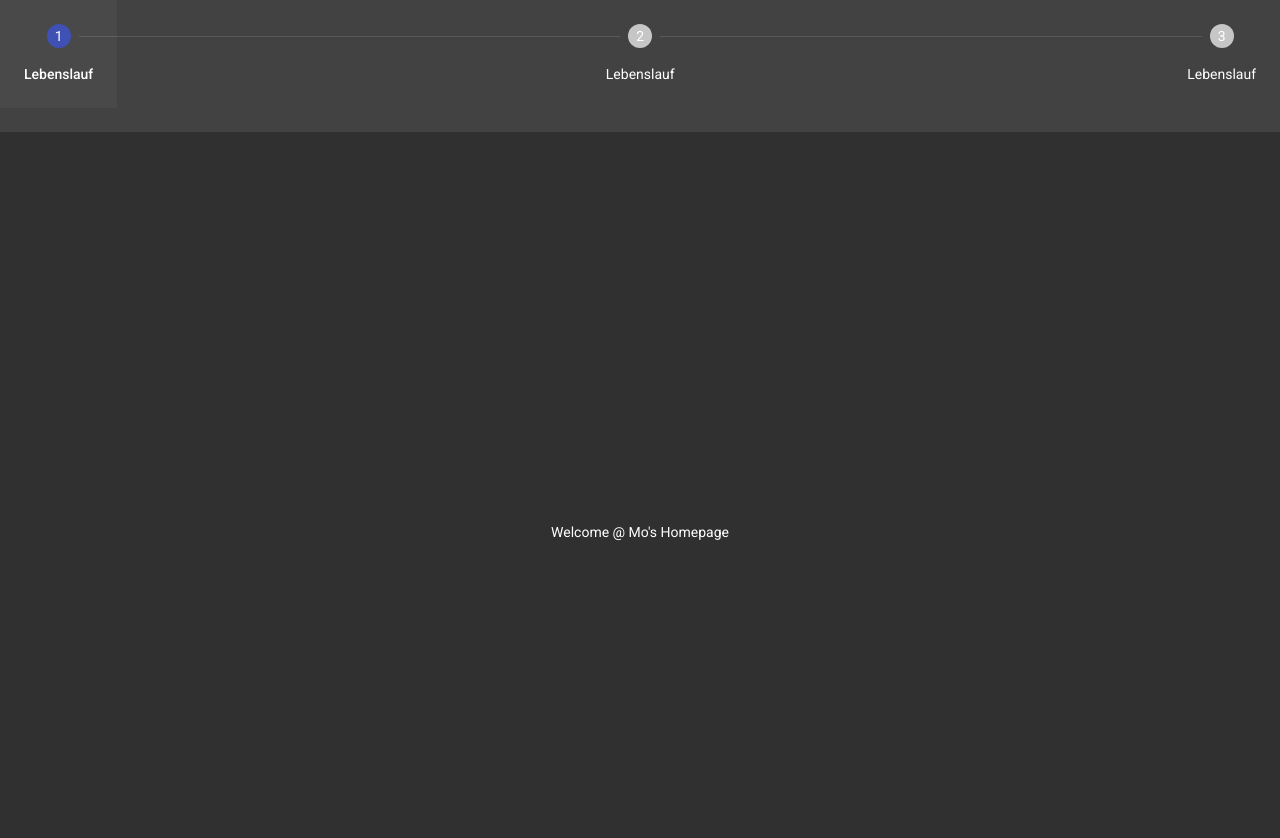
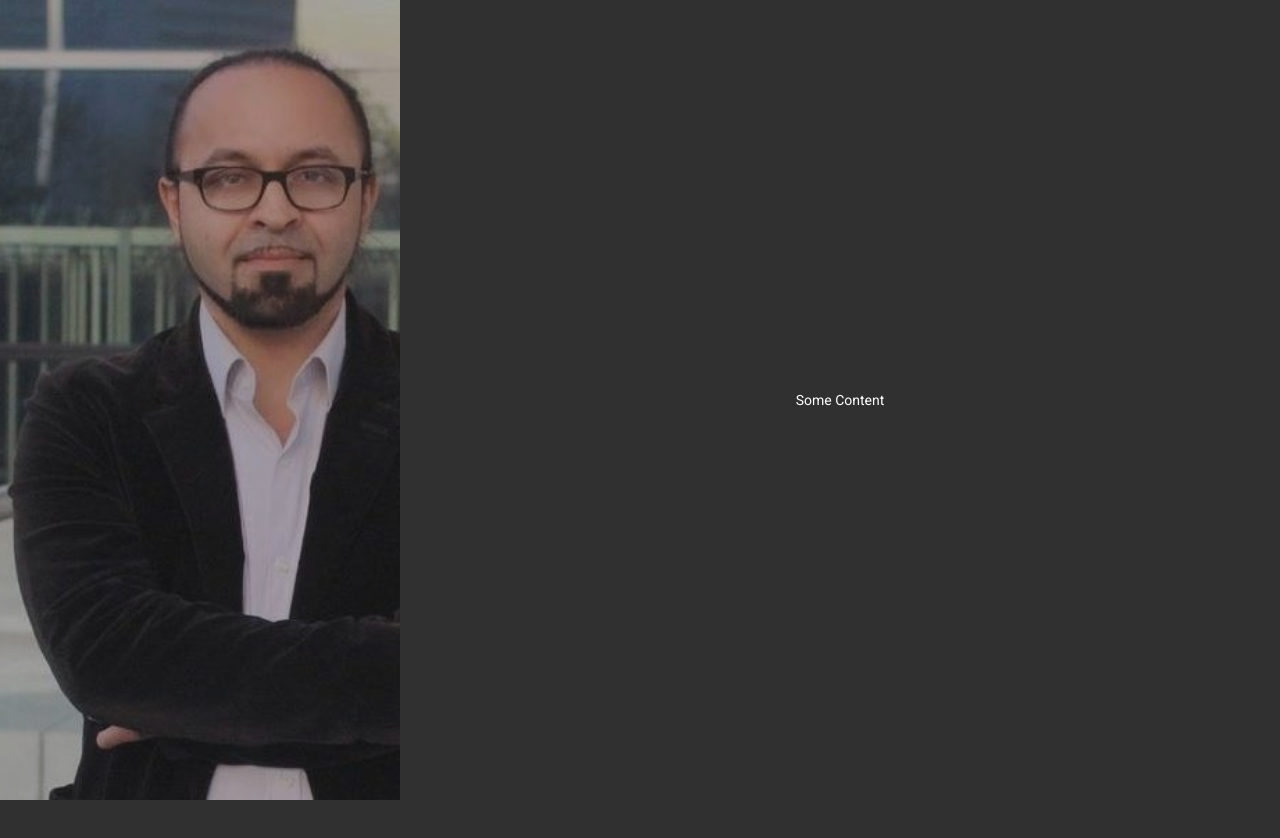
Before and after one commit to muhammedgaygisiz/moshomepage, an Angular app: page / in a window 1280 px wide. Shown: the top 838 px of the page. After the commit the page ends 800 px from the top, so only its background shows below. Built offline with nearby package versions, Linux system fonts and the light colour scheme.

Commit message:
Some styling

```diff
--- a/src/app/app.component.ts
+++ b/src/app/app.component.ts
@@ -3,7 +3,6 @@ import { Component } from '@angular/core';
 @Component({
   selector: 'app-root',
   template: `
-    <app-progressbar></app-progressbar>
     <router-outlet></router-outlet>
   `,
   styles: ['']
--- a/src/app/components/progressbar/progressbar/progressbar.component.scss
+++ b/src/app/components/progressbar/progressbar/progressbar.component.scss
@@ -0,0 +1,3 @@
+:host ::ng-deep .mat-horizontal-content-container {
+  padding: 0;
+}
--- a/src/app/home/page/page.component.html
+++ b/src/app/home/page/page.component.html
@@ -1,3 +1,4 @@
 <div class="content">
-  Welcome @ Mo's Homepage
+  <div class="left-side-content"></div>
+  <div class="right-side-content">Some Content</div>
 </div>
--- a/src/app/home/page/page.component.scss
+++ b/src/app/home/page/page.component.scss
@@ -1,7 +1,33 @@
+$TABLET: 840px;
+
+.content, .left-side-content, .right-side-content {
+  min-height: 100%;
+}
+
 .content {
-  min-height: 100%;
+  display: flex;
+}
+
+.left-side-content  {
+  flex-grow: 1;
+  min-width: 400px;
+
+  background: url("../../../assets/images/profilfoto.JPG") no-repeat top right;
+  opacity: 0.6;
+  background-size: cover;
+}
+
+.right-side-content {
+  flex-grow: 2;
+  min-width: 628px;
 
   display: flex;
   justify-content: center;
   align-items: center;
 }
+
+@media screen and (max-width: $TABLET) {
+  .left-side-content {
+    display: none;
+  }
+}
--- a/src/index.html
+++ b/src/index.html
@@ -4,7 +4,7 @@
   <meta charset="utf-8">
   <title>Moshomepage</title>
   <base href="/">
-  <meta name="viewport" content="width=device-width, initial-scale=1">
+  <meta name="viewport" content="width=device-width, height=device-height, initial-scale=1">
   <link rel="icon" type="image/x-icon" href="favicon.ico">
   <link rel="preconnect" href="https://fonts.gstatic.com">
   <link href="https://fonts.googleapis.com/css2?family=Roboto:wght@300;400;500&display=swap" rel="stylesheet">
--- a/src/styles.scss
+++ b/src/styles.scss
@@ -39,5 +39,11 @@ $moshomepage-theme: mat-dark-theme((
   box-sizing: border-box;
 }
 
-html, body { height: 100%; }
+html, body {
+  position: absolute;
+  top: 0;
+  bottom: 0;
+  left: 0;
+  right: 0;
+}
 body { margin: 0; font-family: Roboto, "Helvetica Neue", sans-serif; }
```
Also changed, not shown: src/assets/images/profilfoto.JPG (added).
